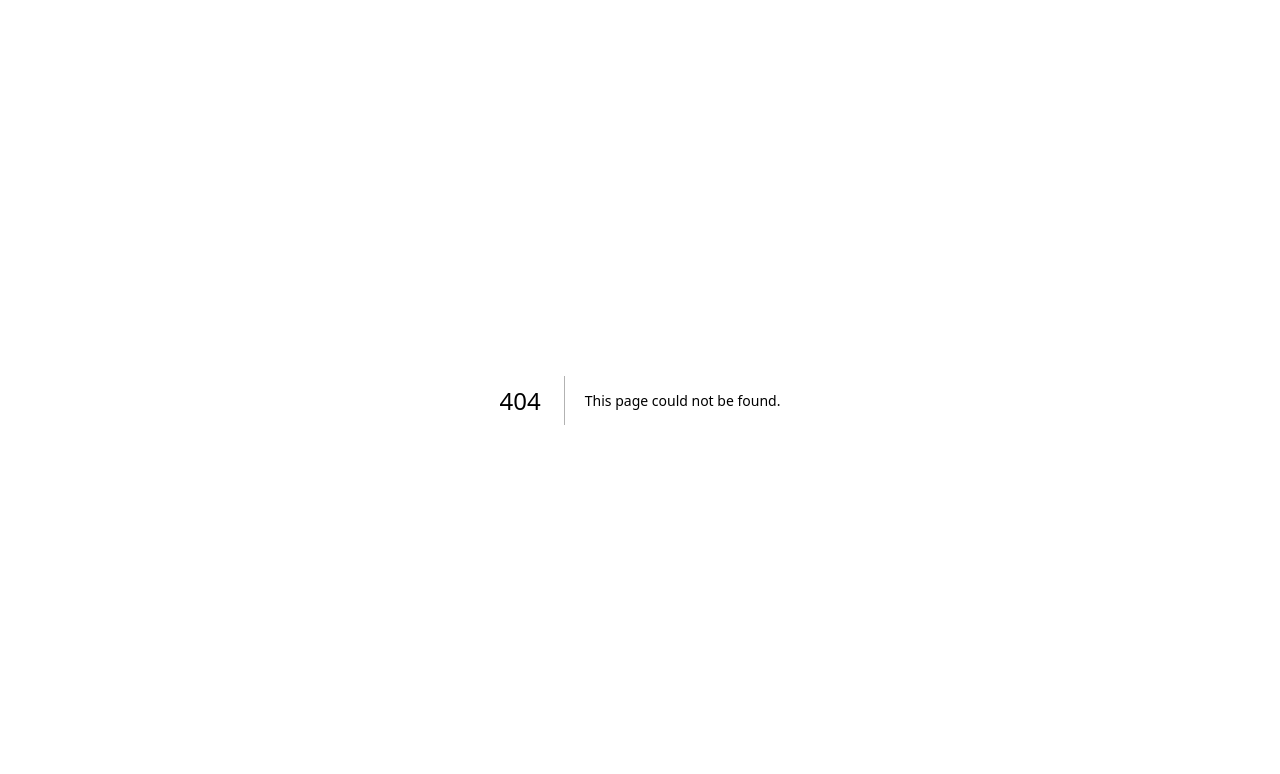
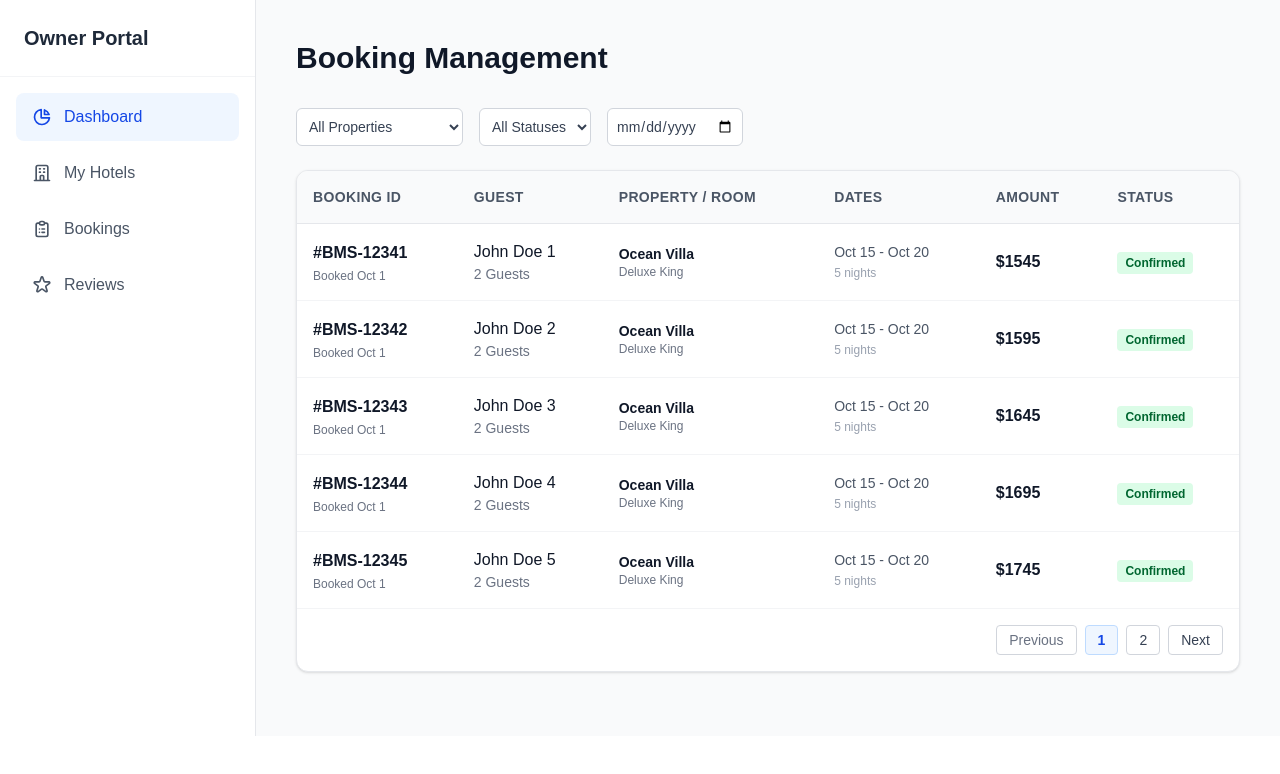
Before and after one commit to samarpansarkar/BookMyStay, a Next.js app in the folder next-bookmystay/: page /owner/bookings in a window 1280 px wide. Before the commit this address had no page. Shown: the top 774 px of the page. Built offline with nearby package versions, Linux system fonts and the light colour scheme.

Commit message:
Add: owner booking section.

```diff
--- /dev/null
+++ b/next-bookmystay/src/app/owner/bookings/page.jsx
@@ -0,0 +1,103 @@
+export default function OwnerBookingsPage() {
+  return (
+    <div className='p-6 md:p-10 max-w-7xl mx-auto'>
+      <h1 className='text-3xl font-bold text-gray-900 mb-8'>
+        Booking Management
+      </h1>
+
+      {/* Filters */}
+      <div className='flex flex-wrap gap-4 mb-6'>
+        <select className='border border-gray-300 rounded-md p-2 text-sm text-gray-700 bg-white'>
+          <option>All Properties</option>
+          <option>Luxury Ocean Villa 1</option>
+          <option>Luxury Ocean Villa 2</option>
+        </select>
+        <select className='border border-gray-300 rounded-md p-2 text-sm text-gray-700 bg-white'>
+          <option>All Statuses</option>
+          <option>Confirmed</option>
+          <option>Pending</option>
+          <option>Cancelled</option>
+        </select>
+        <input
+          type='date'
+          className='border border-gray-300 rounded-md p-2 text-sm text-gray-700 bg-white'
+          title='Filter by Check-in Date'
+        />
+      </div>
+
+      <div className='bg-white rounded-xl shadow-sm border border-gray-200 overflow-hidden'>
+        {/* Logic: Fetch bookings data for owner */}
+        <div className='overflow-x-auto'>
+          <table className='w-full text-left border-collapse'>
+            <thead>
+              <tr className='bg-gray-50 border-b border-gray-200 text-gray-600 text-sm uppercase tracking-wide'>
+                <th className='p-4 font-bold'>Booking ID</th>
+                <th className='p-4 font-bold'>Guest</th>
+                <th className='p-4 font-bold'>Property / Room</th>
+                <th className='p-4 font-bold'>Dates</th>
+                <th className='p-4 font-bold'>Amount</th>
+                <th className='p-4 font-bold'>Status</th>
+              </tr>
+            </thead>
+            <tbody className='divide-y divide-gray-100'>
+              {/* Table Row */}
+              {[1, 2, 3, 4, 5].map((item) => (
+                <tr key={item} className='hover:bg-gray-50 transition'>
+                  <td className='p-4'>
+                    <p className='font-bold text-gray-900 border-b border-transparent hover:border-blue-600 inline-block cursor-pointer'>
+                      #BMS-1234{item}
+                    </p>
+                    <p className='text-xs text-gray-500 mt-0.5'>Booked Oct 1</p>
+                  </td>
+                  <td className='p-4'>
+                    <p className='font-medium text-gray-900'>John Doe {item}</p>
+                    <p className='text-sm text-gray-500'>2 Guests</p>
+                  </td>
+                  <td className='p-4'>
+                    <p className='text-sm font-bold text-gray-900'>
+                      Ocean Villa
+                    </p>
+                    <p className='text-xs text-gray-500'>Deluxe King</p>
+                  </td>
+                  <td className='p-4 text-sm text-gray-600'>
+                    Oct 15 - Oct 20 <br />
+                    <span className='text-xs text-gray-400'>5 nights</span>
+                  </td>
+                  <td className='p-4 font-bold text-gray-900'>
+                    ${1495 + item * 50}
+                  </td>
+                  <td className='p-4'>
+                    <span className='bg-green-100 text-green-800 text-xs font-bold px-2 py-1 rounded'>
+                      Confirmed
+                    </span>
+                    {/* Logic: Implementation of Cancel/Refund actions for owner goes here inline */}
+                  </td>
+                </tr>
+              ))}
+            </tbody>
+          </table>
+        </div>
+
+        <div className='p-4 border-t border-gray-100 flex justify-end'>
+          {/* Pagination Placeholder */}
+          <div className='flex gap-2 text-sm'>
+            <button
+              className='px-3 py-1 border border-gray-300 rounded text-gray-500'
+              disabled>
+              Previous
+            </button>
+            <button className='px-3 py-1 bg-blue-50 border border-blue-200 rounded text-blue-700 font-bold'>
+              1
+            </button>
+            <button className='px-3 py-1 border border-gray-300 rounded text-gray-700 hover:bg-gray-50'>
+              2
+            </button>
+            <button className='px-3 py-1 border border-gray-300 rounded text-gray-700 hover:bg-gray-50'>
+              Next
+            </button>
+          </div>
+        </div>
+      </div>
+    </div>
+  );
+}
```
